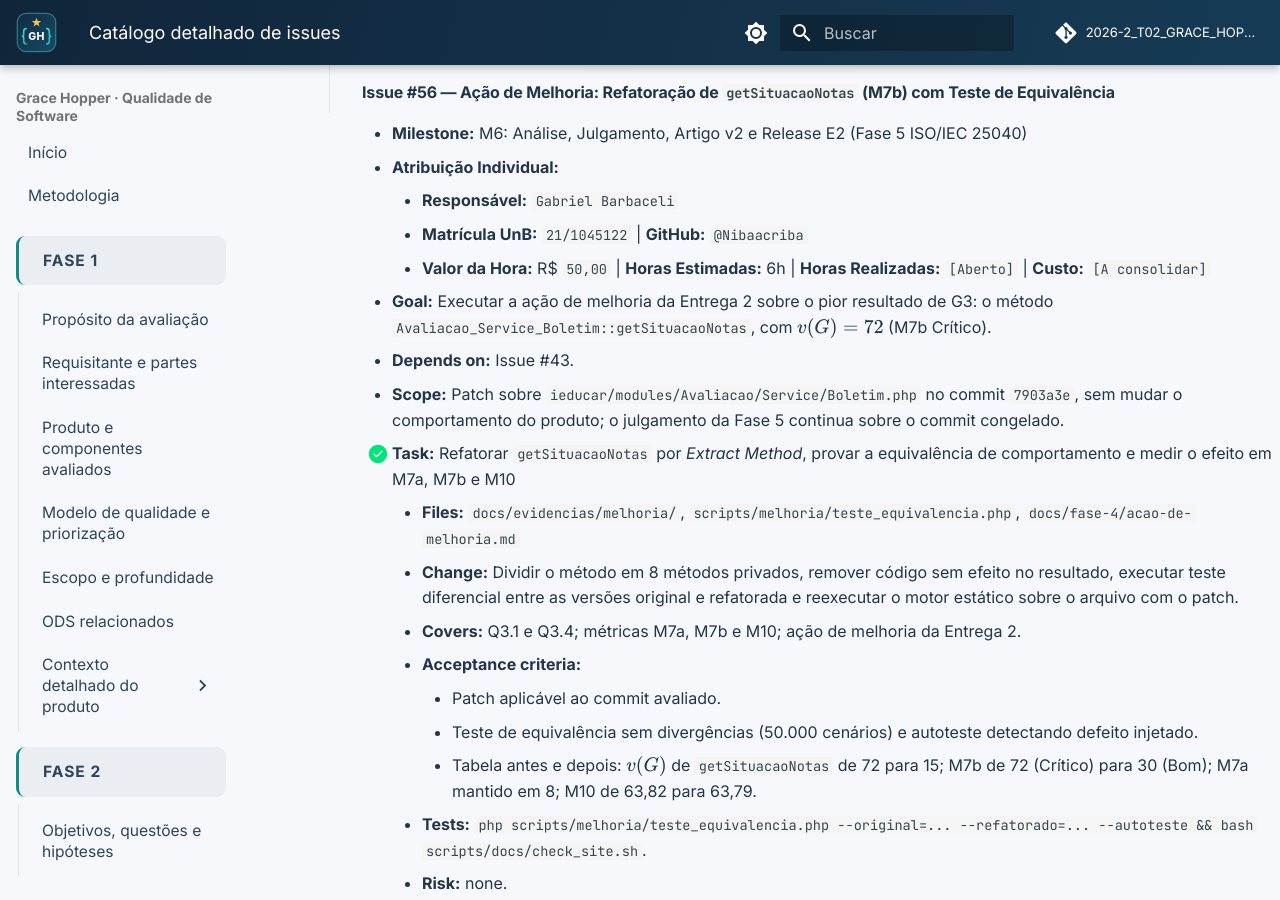
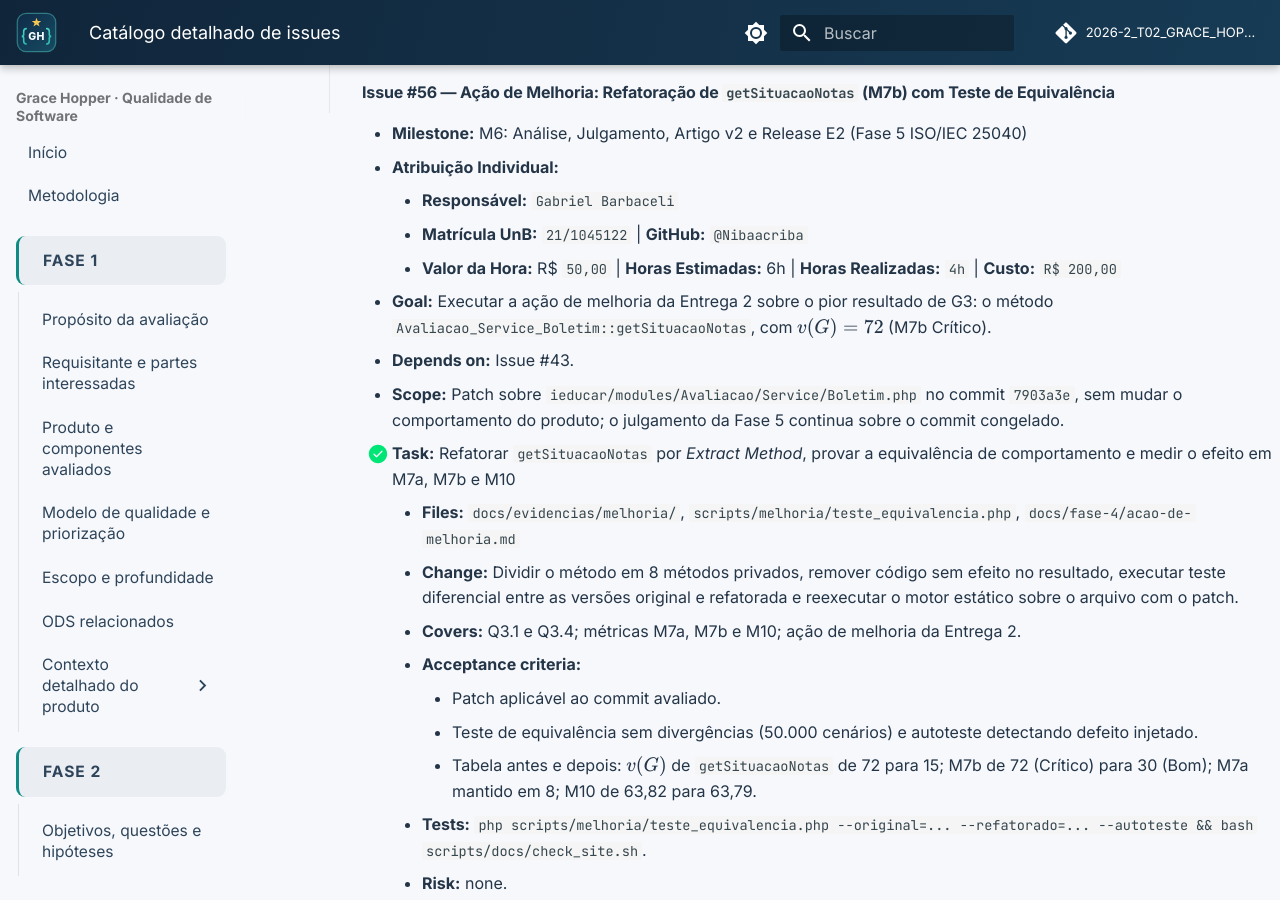
Before and after one commit to FCTE-Qualidade-de-Software-1/2026-2_T02_GRACE_HOPPER, an MkDocs documentation site: the page built from docs/gestao_projeto_releases_milestones_issues.md, in a window 1280 px wide and 900 px high, scrolled down 30602 px. Built offline with MkDocs 1.6.1 and Material for MkDocs 9.7.7, drawn with Linux system fonts in a browser that asks for light colours; comment, search, counter and statistics services are not loaded.

Commit message:
docs(gestao): registrar 4h realizadas na Issue #56

```diff
--- a/docs/gestao_projeto_releases_milestones_issues.md
+++ b/docs/gestao_projeto_releases_milestones_issues.md
@@ -806,7 +806,7 @@ Cada issue abaixo foi detalhada de forma atômica e rastreável, contendo seçõ
 - **Atribuição Individual:**
     - **Responsável:** `Gabriel Barbaceli`
     - **Matrícula UnB:** `21/1045122` | **GitHub:** `@Nibaacriba`
-    - **Valor da Hora:** R$ `50,00` | **Horas Estimadas:** 6h | **Horas Realizadas:** `[Aberto]` | **Custo:** `[A consolidar]`
+    - **Valor da Hora:** R$ `50,00` | **Horas Estimadas:** 6h | **Horas Realizadas:** `4h` | **Custo:** `R$ 200,00`
 - **Goal:** Executar a ação de melhoria da Entrega 2 sobre o pior resultado de G3: o método `Avaliacao_Service_Boletim::getSituacaoNotas`, com $v(G) = 72$ (M7b Crítico).
 - **Depends on:** Issue #43.
 - **Scope:** Patch sobre `ieducar/modules/Avaliacao/Service/Boletim.php` no commit `7903a3e`, sem mudar o comportamento do produto; o julgamento da Fase 5 continua sobre o commit congelado.
```
